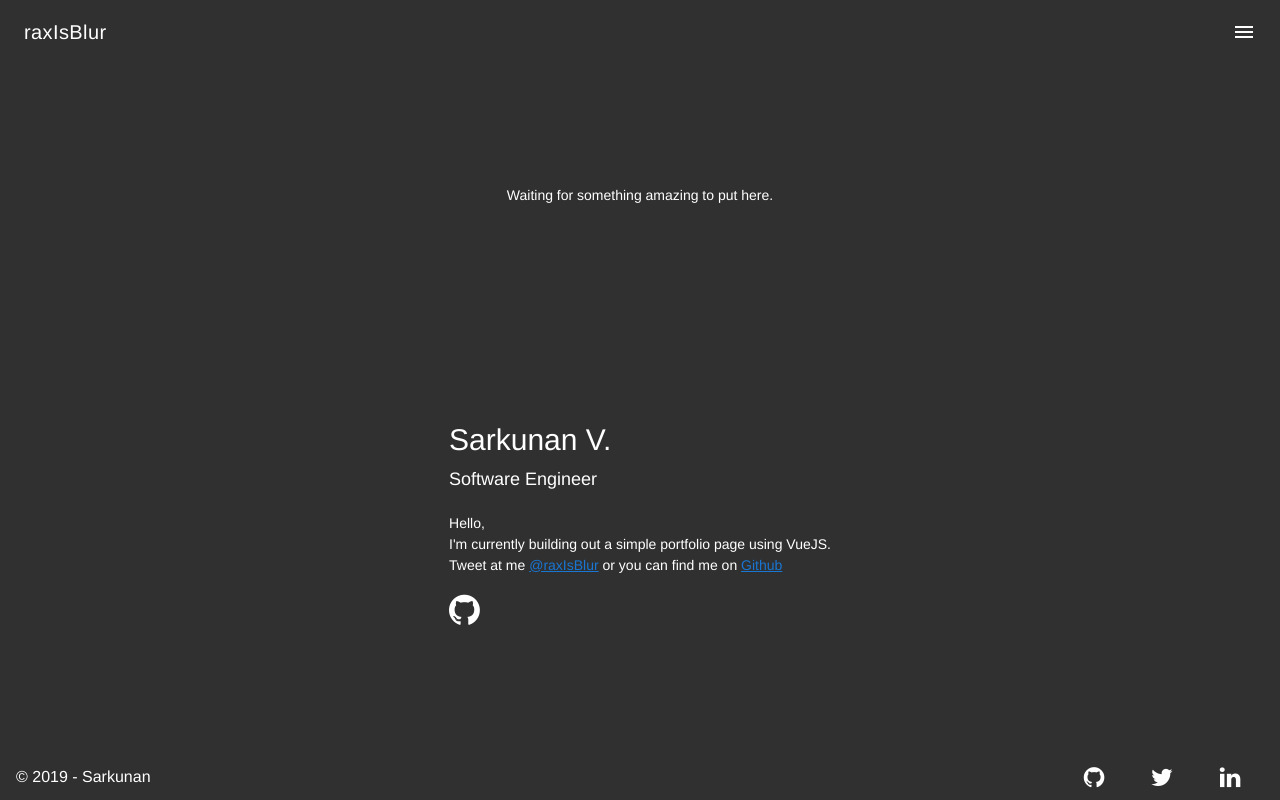
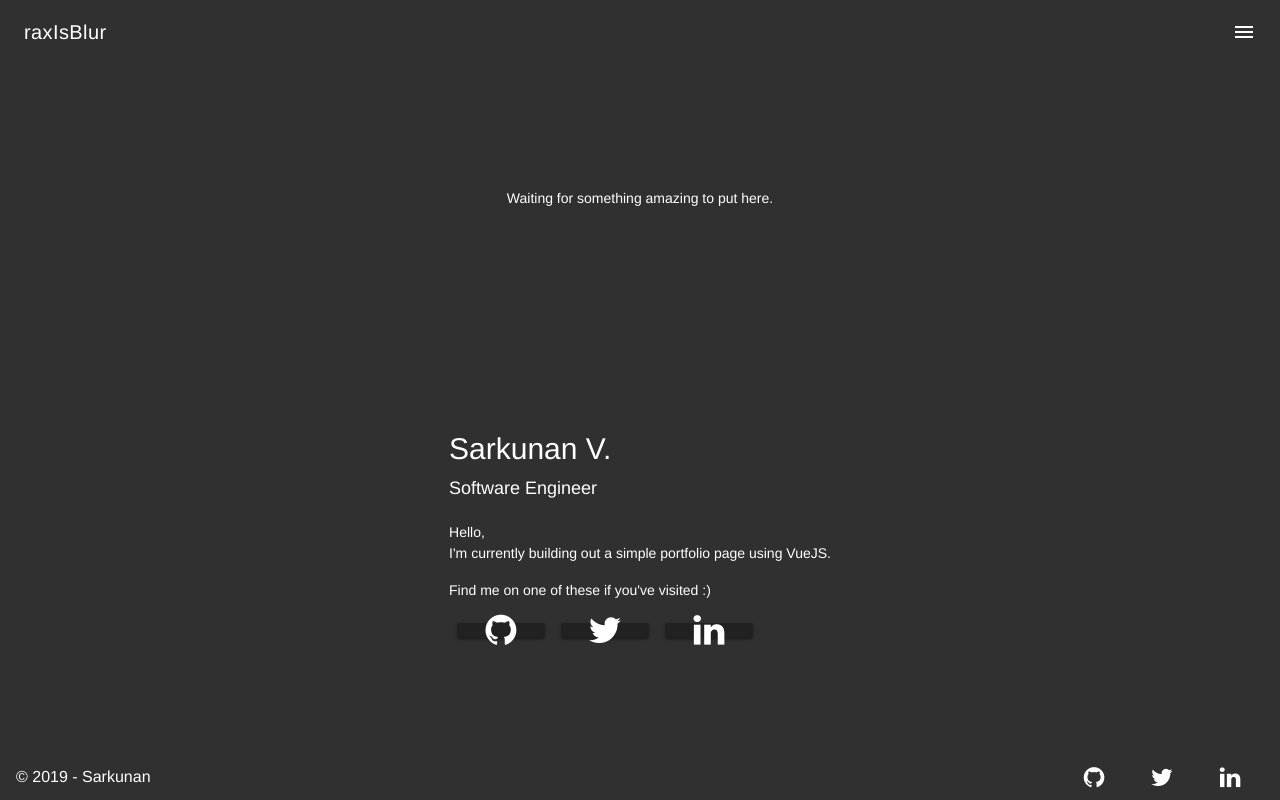
Before and after one commit to raxIsBlur/raxIsBlur.github.io, a Vue app: page /#/ in a window 1280 px wide. Built offline with nearby package versions, Linux system fonts and the light colour scheme.

Commit message:
1. Updated links in the home

```diff
--- a/src/components/Home.vue
+++ b/src/components/Home.vue
@@ -6,9 +6,9 @@
           Hmm
         </p>
       </v-card>
-    </v-flex> -->
+    </v-flex>-->
     <v-flex d-flex xs12>
-        <v-card flat style="" class="text-container center-align-all">
+      <v-card flat style class="text-container center-align-all">
         <p>Waiting for something amazing to put here.</p>
       </v-card>
     </v-flex>
@@ -18,23 +18,23 @@
             <div class="circle">
 
             </div>
-          </div> -->
+        </div>-->
         <div style="text-align: left;">
           <p style="font-size: 30px;">
             <span style="display: block; margin-bottom: -10px;">Sarkunan V.</span>
             <span style="font-size: 18px;">Software Engineer</span>
           </p>
           <p>
-              Hello, <br />
-              I'm currently building out a simple portfolio page using VueJS. <br />
-              Tweet at me
-              <a href="https://twitter.com/raxIsBlur">@raxIsBlur</a>
-              or you can find me on
-              <a href="https://github.com/raxIsBlur">Github</a>
+            Hello,
+            <br>
+            I'm currently building out a simple portfolio page using VueJS.
           </p>
-            <p>
-              <v-icon size="36px">{{ "fa fa-github" }}</v-icon>
-            </p>
+          <p>Find me on one of these if you've visited :)</p>
+          <div>
+            <v-btn v-for="icon in icons" :key="icon.name" :href="icon.link" class="" small dark style="height: 15px!important;">
+              <v-icon size="36px">{{ icon.name }}</v-icon>
+            </v-btn>
+          </div>
         </div>
       </v-card>
     </v-flex>
@@ -42,11 +42,27 @@
 </template>
 
 <script>
+import { SOCIAL_LINKS } from './common/Constants.js'
+
 export default {
   name: 'Home',
   data () {
     return {
-      msg: 'Some random message'
+      msg: 'Some random message',
+      icons: [
+        {
+          name: SOCIAL_LINKS.github.icon,
+          link: SOCIAL_LINKS.github.url
+        },
+        {
+          name: SOCIAL_LINKS.twitter.icon,
+          link: SOCIAL_LINKS.twitter.url
+        },
+        {
+          name: SOCIAL_LINKS.linkedin.icon,
+          link: SOCIAL_LINKS.linkedin.url
+        }
+      ]
     }
   }
 }
@@ -64,7 +80,6 @@ export default {
   /* box-shadow: none; */
   text-align: center;
   display: flex;
-
 }
 
 .center-align-all {
```
Lines whose indentation alone changed are shown as unchanged.
